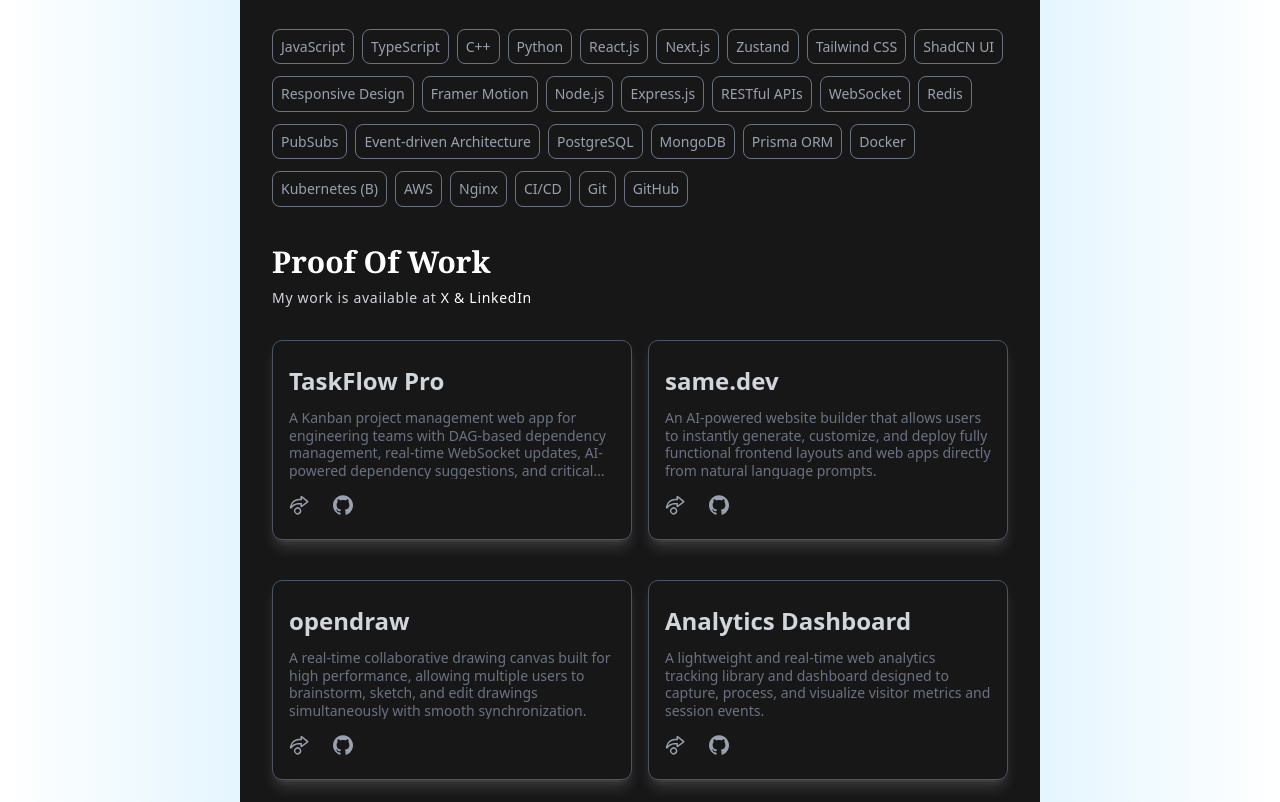
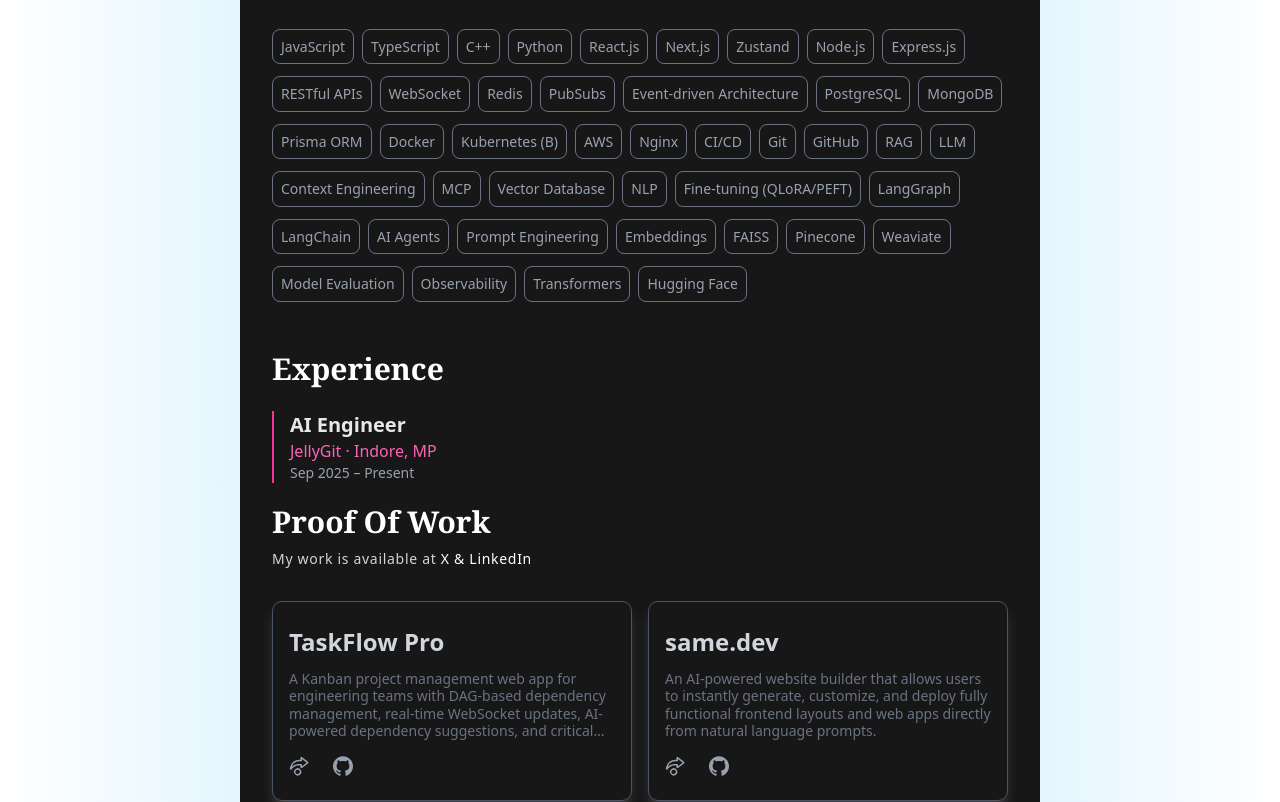
Before and after one commit to 09ahmad/portfolio, a React (Vite) app: page / in a window 1280 px wide. Shown: the part 532-1334 px from the top of the page. Built offline with nearby package versions, Linux system fonts and the light colour scheme.

Commit message:
Added more skills & Experience

```diff
--- a/src/Home/Home.tsx
+++ b/src/Home/Home.tsx
@@ -4,6 +4,7 @@
 import { Hero4 } from "./body/Hero4";
 import { Hero5 } from "./body/Hero5";
 import { OpenSource } from "./body/OpenSource";
+import { Experience } from "./body/Experience";
 import { Navbar } from "./Navbar/App";
 
 export const Home = () => {
@@ -13,6 +14,7 @@
       <Hero1 />
       <span className="block h-[1px] border border-gray-800 w-full" />
       <Hero3 />
+      <Experience />
       <Hero2 />
       <OpenSource />
       <Hero4 />
--- /dev/null
+++ b/src/Home/body/Experience.tsx
@@ -0,0 +1,21 @@
+export const Experience = () => {
+  return (
+    <div className="text-white mt-8 px-4 sm:px-0 text-center sm:text-left">
+      <h1 className="text-3xl font-semibold font-serif leading-tight">
+        Experience
+      </h1>
+
+      <div className="mt-6 space-y-6">
+        <div className="border-l-2 border-pink-500 pl-4">
+          <div className="flex items-start justify-between gap-4">
+            <div>
+              <h2 className="text-xl font-semibold text-gray-200">AI Engineer</h2>
+              <p className="text-pink-400 font-medium">JellyGit · Indore, MP</p>
+              <p className="text-sm text-gray-400">Sep 2025 – Present</p>
+            </div>
+          </div>
+        </div>
+      </div>
+    </div>
+  );
+};
--- a/src/Home/body/Hero2.tsx
+++ b/src/Home/body/Hero2.tsx
@@ -16,6 +16,12 @@
       href: "https://sm.samedev.space/",
       decs:
         "An AI-powered website builder that allows users to instantly generate, customize, and deploy fully functional frontend layouts and web apps directly from natural language prompts.",
+    },
+    {
+      title: "Code Review Agent",
+      github: "https://github.com/09ahmad/code-review-agent",
+      decs:
+        "An autonomous code review agent using a QLoRA fine-tuned LLM (Qwen2.5-Coder) orchestrated via LangGraph. Combines static analysis (ruff), sandboxed test execution, RAG over past bug patterns, and confidence-based self-scoring with human escalation. Demonstrates model fine-tuning and agentic system design.",
     },
     {
       title: "opendraw",
--- a/src/Home/body/Hero3.tsx
+++ b/src/Home/body/Hero3.tsx
@@ -7,10 +7,6 @@
     "React.js",
     "Next.js",
     "Zustand",
-    "Tailwind CSS",
-    "ShadCN UI",
-    "Responsive Design",
-    "Framer Motion",
     "Node.js",
     "Express.js",
     "RESTful APIs",
@@ -28,6 +24,25 @@
     "CI/CD",
     "Git",
     "GitHub",
+    "RAG",
+    "LLM",
+    "Context Engineering",
+    "MCP",
+    "Vector Database",
+    "NLP",
+    "Fine-tuning (QLoRA/PEFT)",
+    "LangGraph",
+    "LangChain",
+    "AI Agents",
+    "Prompt Engineering",
+    "Embeddings",
+    "FAISS",
+    "Pinecone",
+    "Weaviate",
+    "Model Evaluation",
+    "Observability",
+    "Transformers",
+    "Hugging Face",
   ];
 
   return (
```
Also changed, not shown: 1 other file (tests, documents, lock files or other folders).
